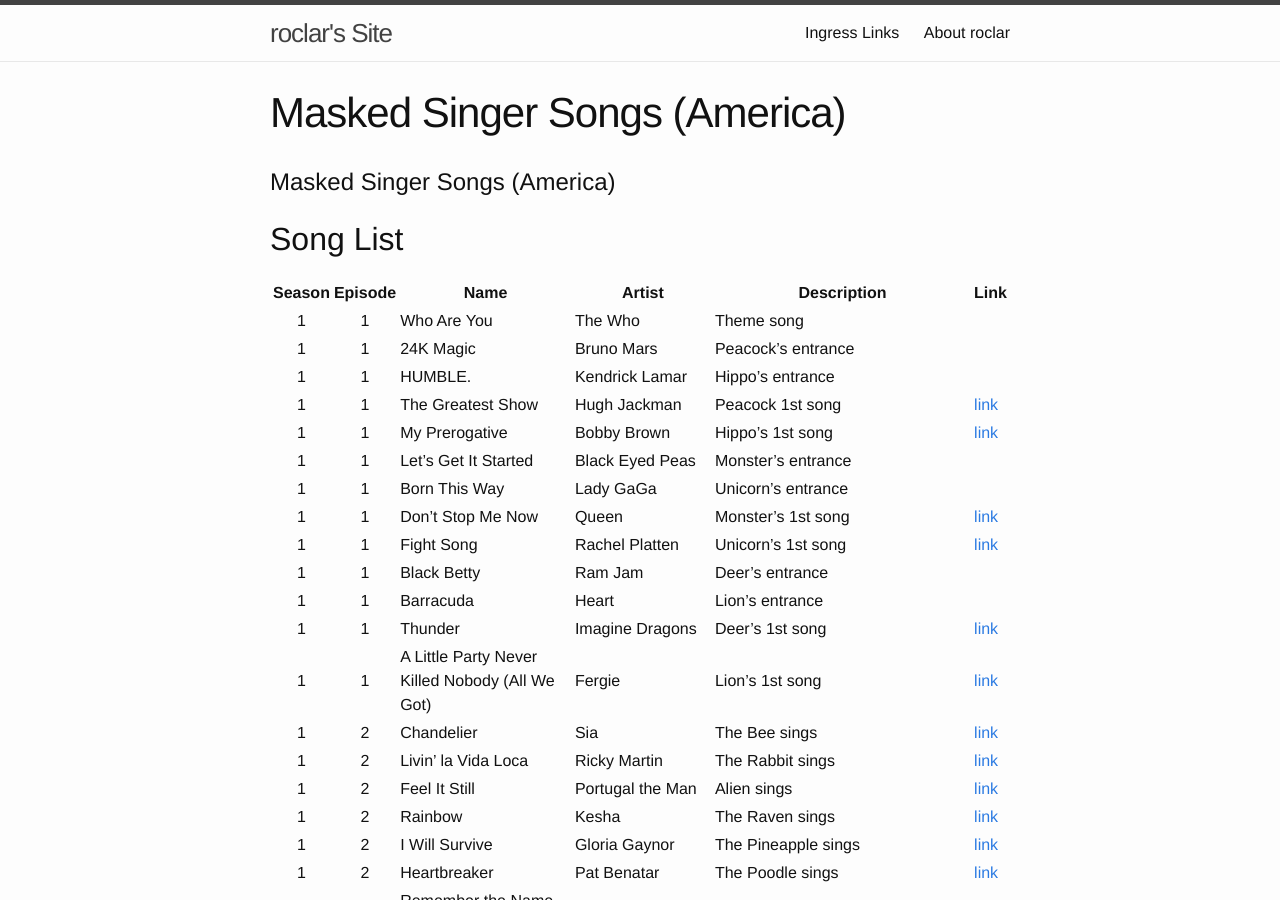
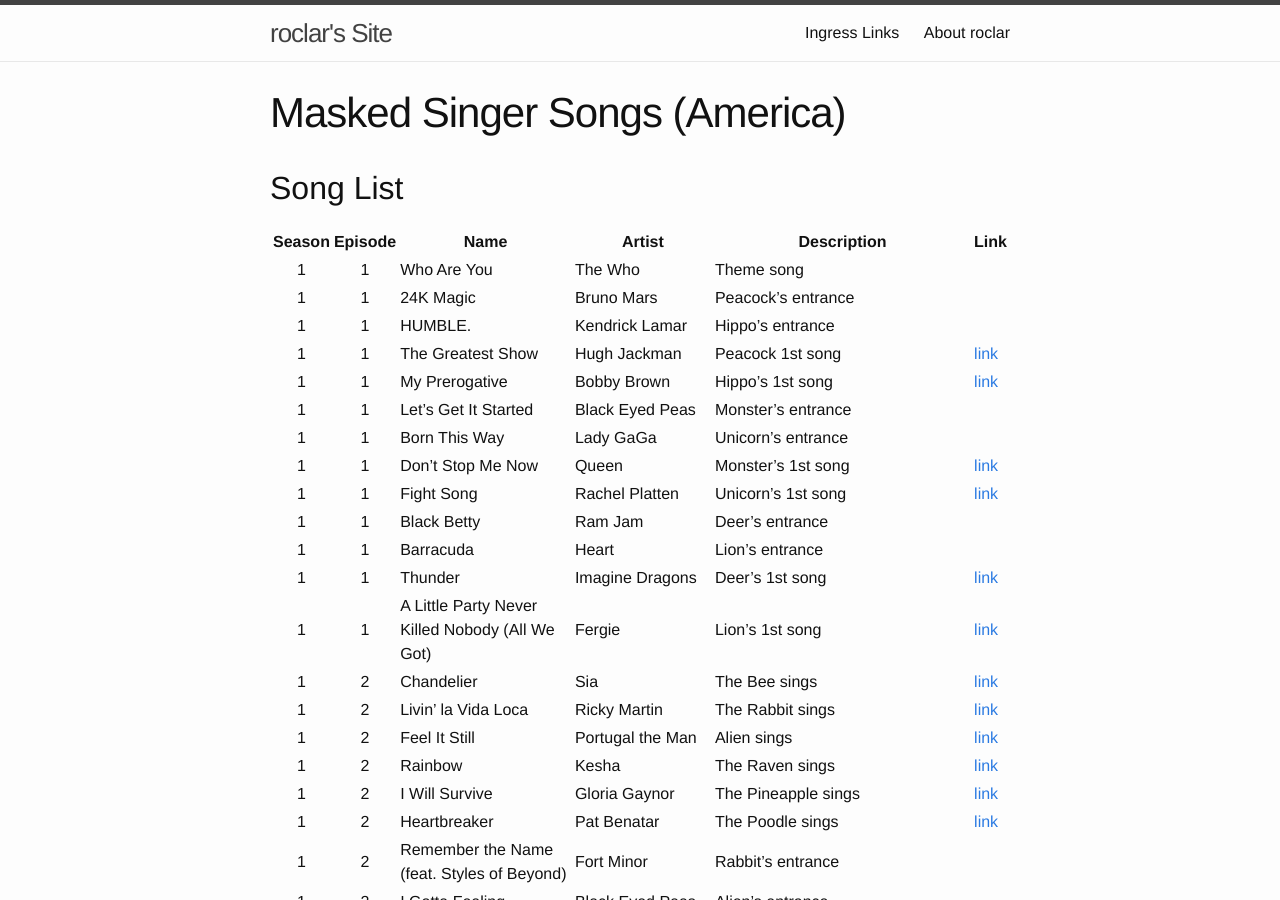
Before and after one commit to roclar/roclar.github.io, a Jekyll site: the page built from MaskedSingerSongs.md, in a window 1280 px wide and 900 px high. Built offline with Jekyll 4.4.1, drawn with Linux system fonts in a browser that asks for light colours; our own code applies the rules of GitHub Pages for plain Markdown files; some of the changed lines change nothing that is shown.

Commit message:
Added Jekyll header

```diff
--- a/MaskedSingerSongs.md
+++ b/MaskedSingerSongs.md
@@ -1,4 +1,8 @@
-# Masked Singer Songs (America)
+---
+layout: page
+title: Masked Singer Songs (America)
+weight: 5
+---
 
 ## Song List
 
```
